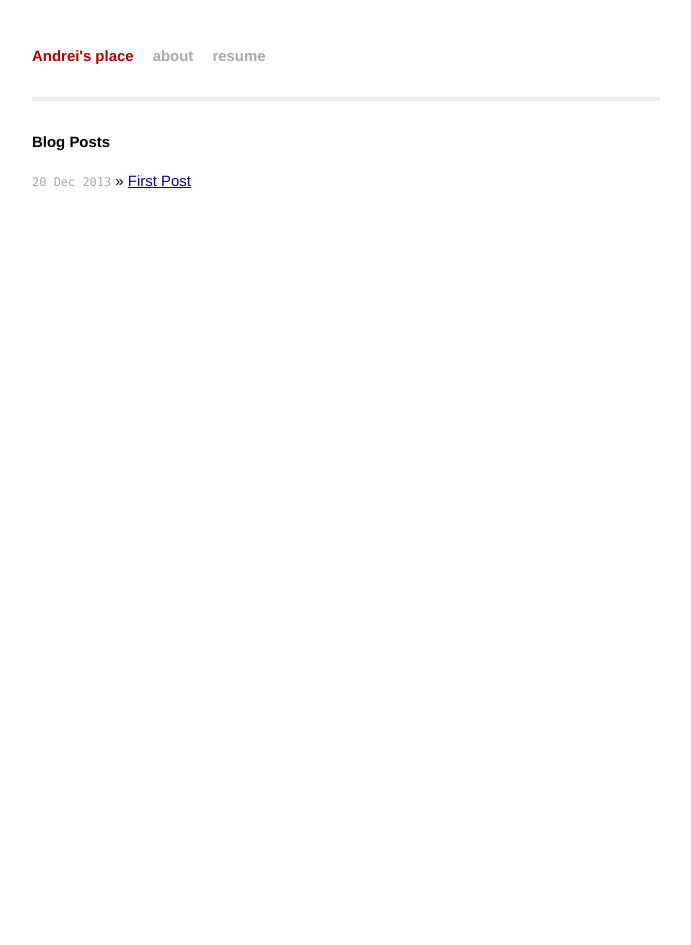
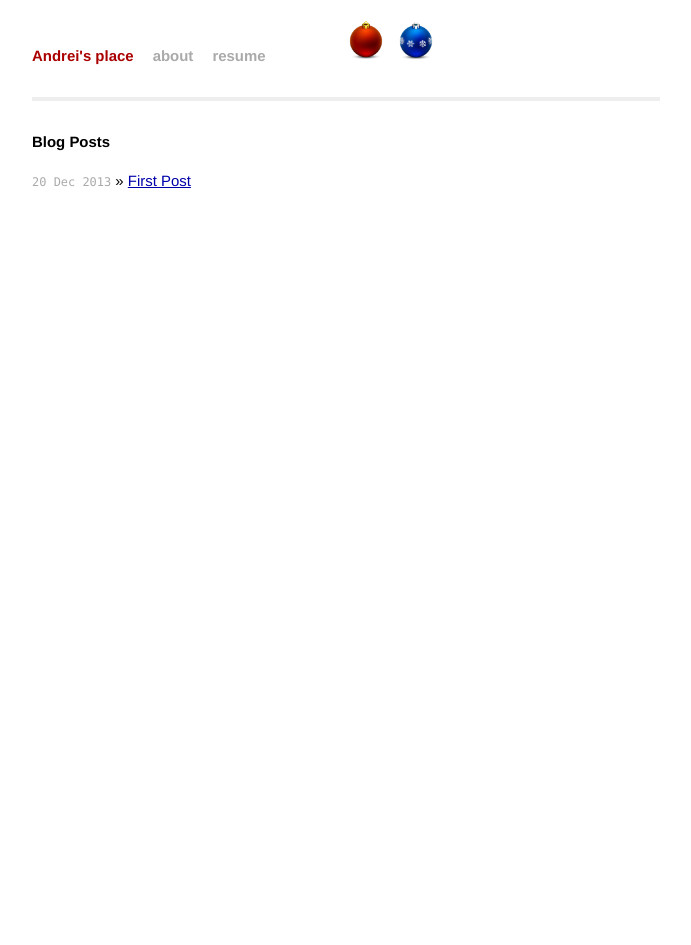
Before and after one commit to andreip/andreip.github.io, a Jekyll site: the page built from index.html, in a window 1280 px wide. Shown: the whole page, without its empty margins (294-985 px from the left). Built offline with Jekyll 4.4.1, drawn with Linux system fonts in a browser that asks for light colours; Markdown is read by kramdown in place of the engine named in the settings.

Commit message:
Add two christmas light bulbs.

```diff
--- a/_layouts/default.html
+++ b/_layouts/default.html
@@ -19,6 +19,11 @@ title: Andrei's place
     </head>
     <body>
 
+        <div class="ornaments">
+            <img id="ornament1" src="/img/ornament1.png" />
+            <img id="ornament2" src="/img/ornament2.png" />
+        </div>
+
         <div class="site">
           <div class="header">
             <h1 class="title"><a href="/">{{ site.name }}</a></h1>
--- a/css/main.css
+++ b/css/main.css
@@ -155,3 +155,19 @@ a:visited { color: #a0a; }
 .findme a img {
   border-radius: 50%;
 }
+
+.ornaments {
+  display: inline;
+}
+.ornaments img {
+  width: 40px;
+  height: 40px;
+  position: absolute;
+  top: 20px;
+}
+#ornament1 {
+  margin-right: 50px;
+}
+#ornament2 {
+  margin-left: 50px;
+}
```
Also changed, not shown: img/ornament1.png (added), img/ornament2.png (added).
